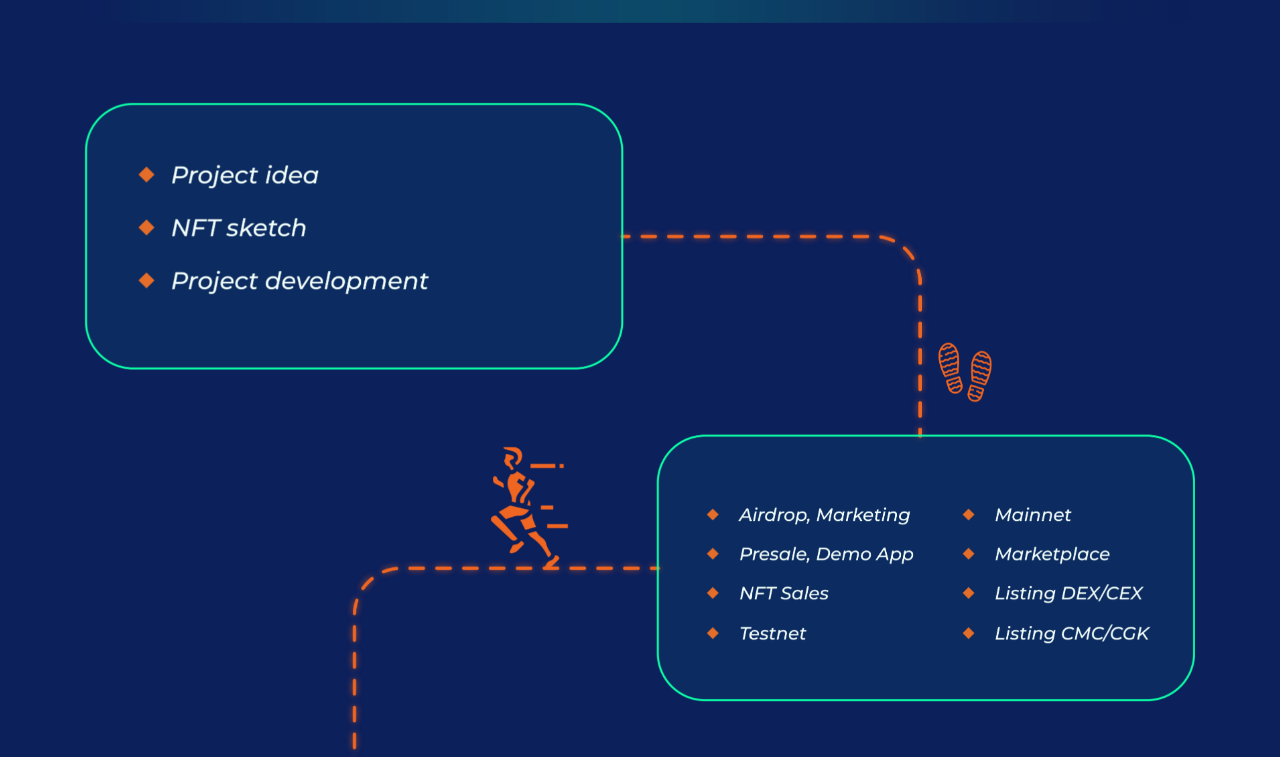
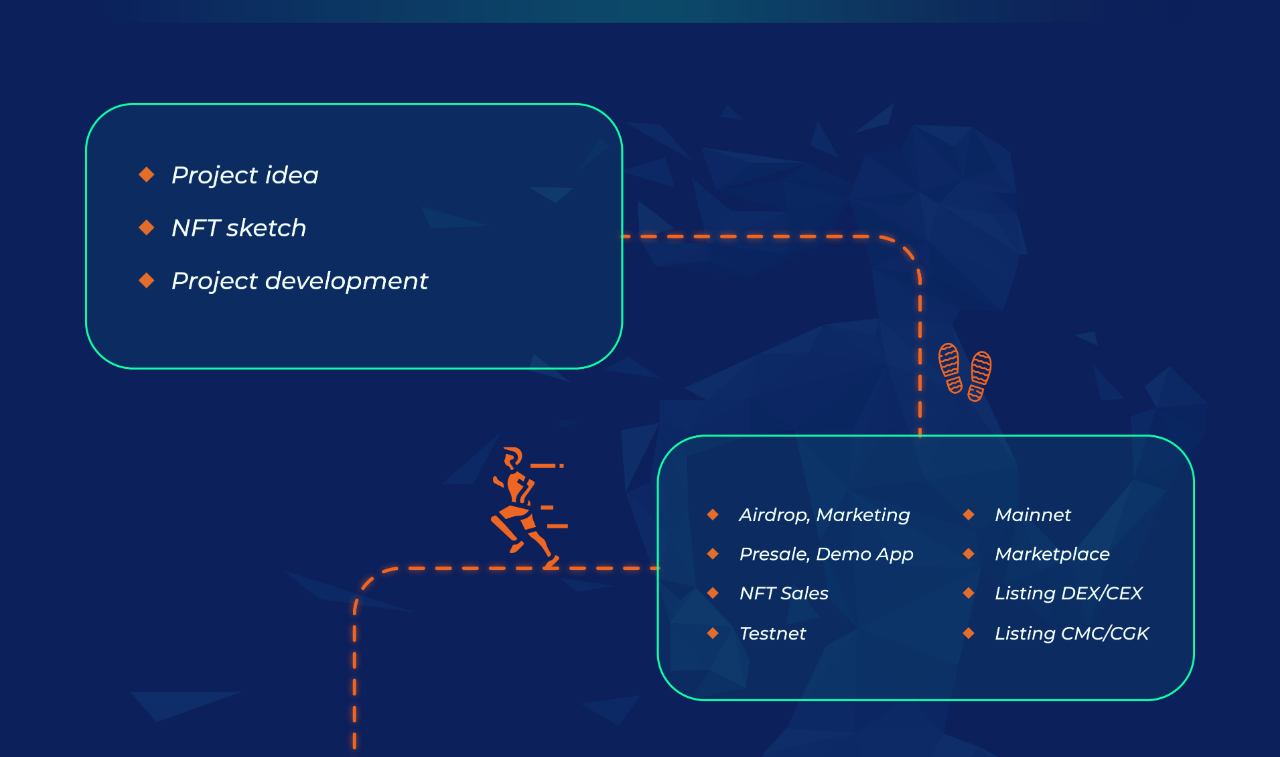
Before and after one commit to lixxkook00/-nft, a React (Create React App) app: page / in a window 1280 px wide. Shown: the part 4818-5575 px from the top of the page. Built offline with nearby package versions, Linux system fonts and the light colour scheme.

Commit message:
ushushushds

```diff
--- a/src/components/ContentLandingPage/ContentLandingPage.scss
+++ b/src/components/ContentLandingPage/ContentLandingPage.scss
@@ -270,7 +270,9 @@
 
 .roadmap .container .col-xl-12:last-child{
     background-image: url('../../../public/images/Artboard 4002.png');
-    background-size: contain;
+    background-repeat: no-repeat;
+    background-position: right center;
+    background-size: cover;
 }
 
 
@@ -389,3 +391,8 @@
         // border-radius: 50%;
     }
 }
+
+.col-xl-12.mt-50.mb-80.hidden-m{
+    background-image: url("../../../public/images/Artboard 4002.png");
+    background-size: cover;
+}
```
Also changed, not shown: public/images/Artboard 9602.png.
